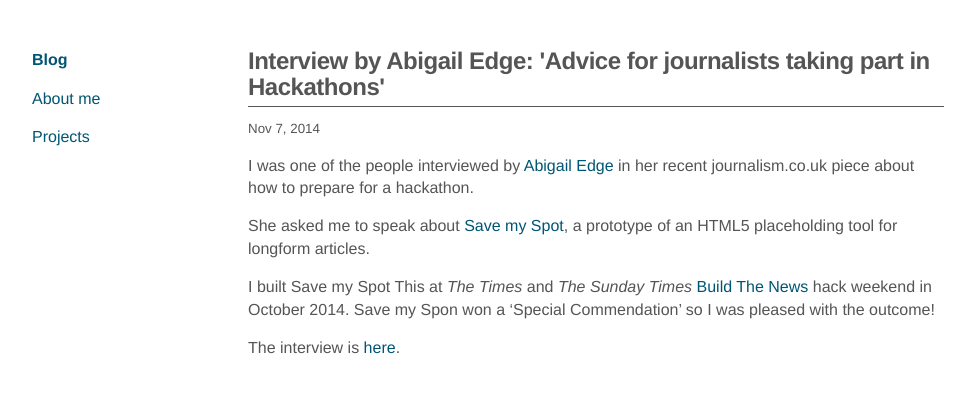
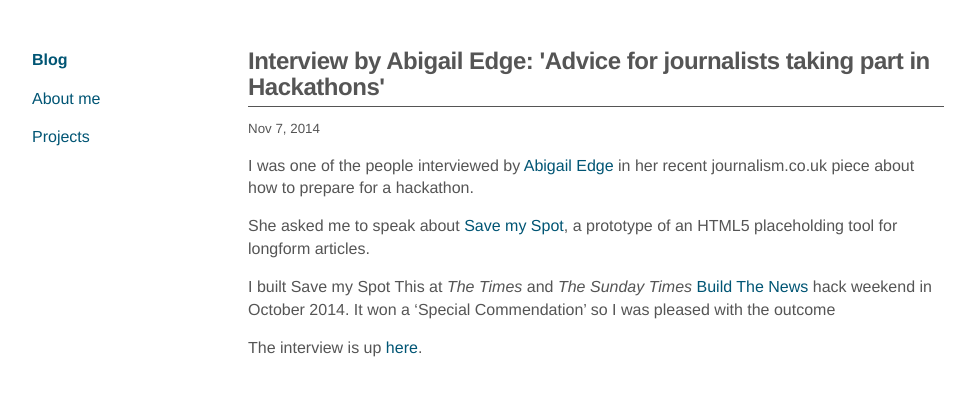
Before and after one commit to radiocontrolled/benj.info, a Jekyll site: the page built from _posts/2014-07-05-journalism.co.uk.markdown, in a window 1280 px wide. Shown: the top 396 px of the page, without its empty margins (160-1125 px from the left). Built offline with Jekyll 4.4.1, drawn with Linux system fonts in a browser that asks for light colours; nearby versions of some CDN libraries.

Commit message:
fixing grammar

```diff
--- a/_posts/2014-07-05-journalism.co.uk.markdown
+++ b/_posts/2014-07-05-journalism.co.uk.markdown
@@ -12,6 +12,6 @@
 a prototype of an HTML5 placeholding tool for longform articles.
 
 I built Save my Spot This at _The Times_ and _The Sunday Times_ <a href="http://buildthenews.wordpress.com/">Build The News</a>
-hack weekend in October 2014. Save my Spon won a 'Special Commendation' so I was pleased with the outcome!
+hack weekend in October 2014. It won a 'Special Commendation' so I was pleased with the outcome
 
-The interview is <a href="https://www.journalism.co.uk/news/advice-for-journalists-taking-part-in-hackathons/s2/a563060/">here</a>.
+The interview is up <a href="https://www.journalism.co.uk/news/advice-for-journalists-taking-part-in-hackathons/s2/a563060/">here</a>.
```
